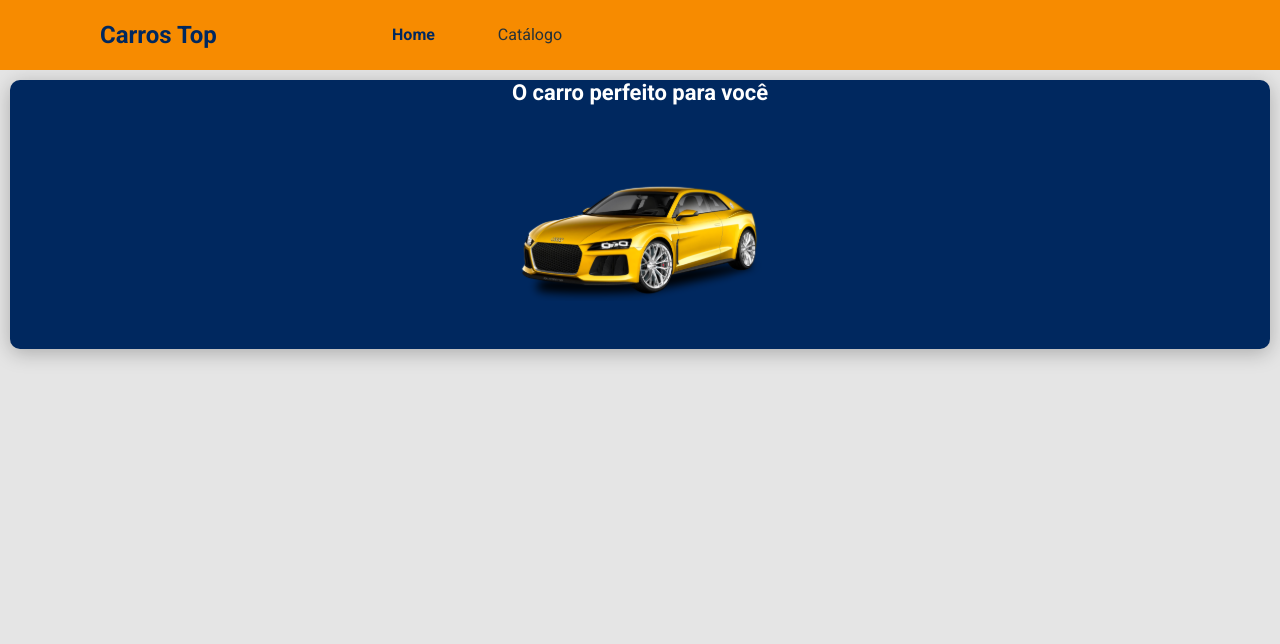
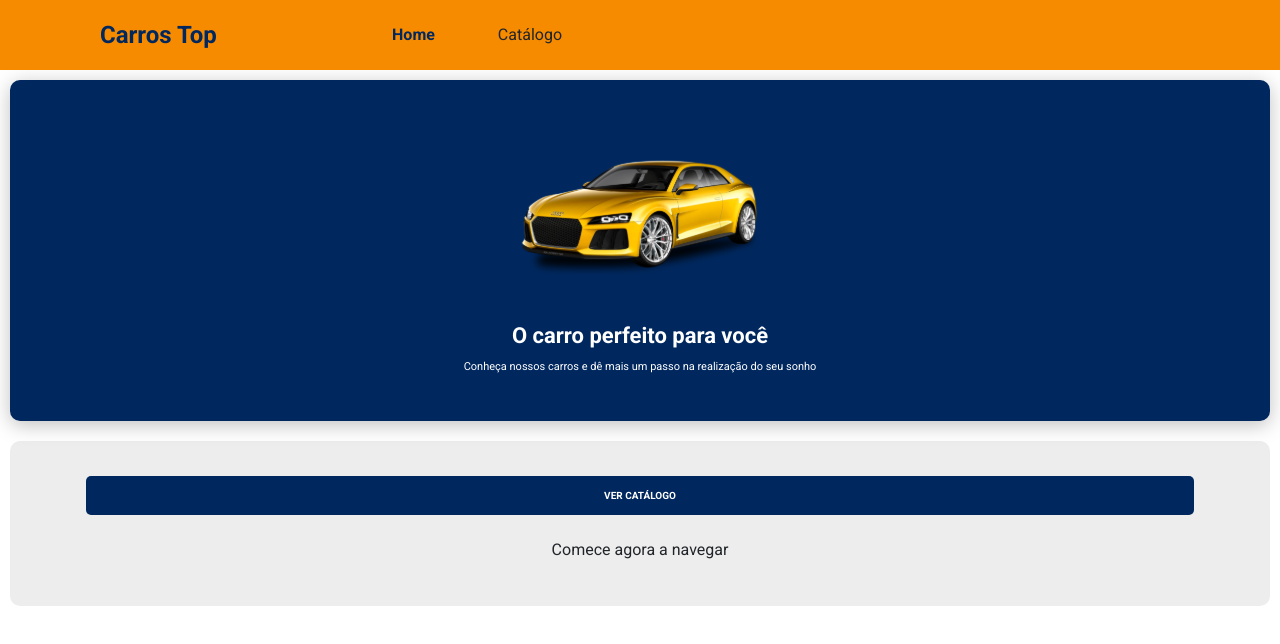
Before and after one commit to carlosedupm/bootcamp_devsuperior-bds-desafio-layout, a React (Create React App) app: page / in a window 1280 px wide. Shown: the top 644 px of the page. Built offline with nearby package versions, Linux system fonts and the light colour scheme.

Commit message:
Estrutura basica estilizaçao

```diff
--- a/src/assets/styles/custom.scss
+++ b/src/assets/styles/custom.scss
@@ -2,7 +2,7 @@ $theme-colors: (
   'primary': #F78B00,
 );
 
-$body-bg: #e5e5e5;
-$body-color: #263238;
+
+
 
 @import '~bootstrap/scss/bootstrap.scss';
--- /dev/null
+++ b/src/components/ButtonIcon/index.tsx
@@ -0,0 +1,14 @@
+import './styles.css';
+
+const ButtonIcon = () => {
+  return (
+
+
+    <button className="btn btn-icon">
+        <p>VER CATÁLOGO</p>
+      </button>
+
+  );
+};
+
+export default ButtonIcon;
--- /dev/null
+++ b/src/components/ButtonIcon/styles.css
@@ -0,0 +1,12 @@
+.btn-icon{
+  font-size: 10px;
+
+  font-weight: bold;
+}
+.btn-icon p {
+  padding: 12px 37px;
+  line-height: 16,41px;
+  background-color: #00285F;
+  color: rgba(255, 255, 255, 1);
+  border-radius: 5px;
+}
--- a/src/pages/Home/index.tsx
+++ b/src/pages/Home/index.tsx
@@ -1,4 +1,5 @@
 import { ReactComponent as MainImage } from 'assets/images/topcar.svg';
+import ButtonIcon from 'components/ButtonIcon';
 import NavBar from 'components/NavBar';
 
 import './styles.css';
@@ -11,12 +12,22 @@ const Home = () => {
         <div className="home-card">
           <div className="home-content-container">
             <h1>O carro perfeito para você</h1>
+            <p>
+              Conheça nossos carros e dê mais um passo na realização do seu
+              sonho
+            </p>
           </div>
           <div className="home-image-container">
             <MainImage />
           </div>
         </div>
       </div>
+      <div className="btn-content-container">
+        <p>Comece agora a navegar</p>
+          <ButtonIcon />
+      </div>
+
+
     </>
   );
 };
--- a/src/pages/Home/styles.css
+++ b/src/pages/Home/styles.css
@@ -1,12 +1,23 @@
 .home-container{
+  display: flex;
+  flex-direction: column;
   font-size: 22px;
   padding: 10px;
-  background-color: #E5E5E5;
-  color: #FFFFFF;;
+  background-color: #FFFFFF;
+  color: #FFFFFF;
   text-align: center;
 }
 
+.home-container p {
+  font-size: 11px;
+  padding: 10px 51px 29px;
+  line-height: 16,41px;
+
+}
+
 .home-card{
+  display: flex;
+  flex-direction: column-reverse;
   background: #00285F;
   box-shadow: 0px 4px 20px rgba(0, 0, 0, 0.25);
   border-radius: 10px;
@@ -22,3 +33,15 @@
 .home-image-container svg{
   width: 100%;
 }
+
+
+.btn-content-container{
+  display: flex;
+  flex-direction: column-reverse;
+  padding: 28px 63px;
+  background-color: #EDEDED;;
+  text-align: center;
+  text-align: center;
+  margin: 10px ;
+  border-radius: 10px;
+}
```
